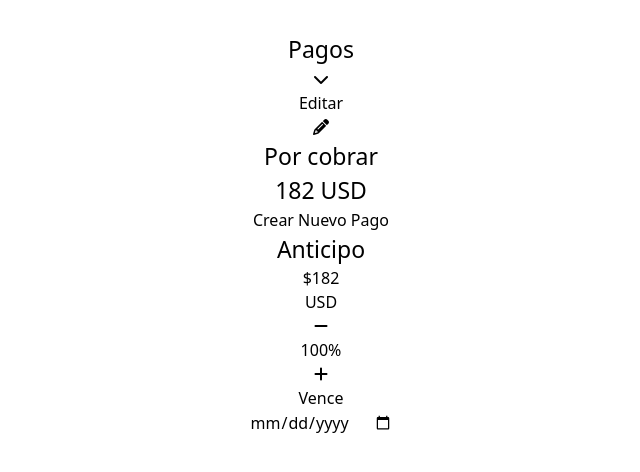
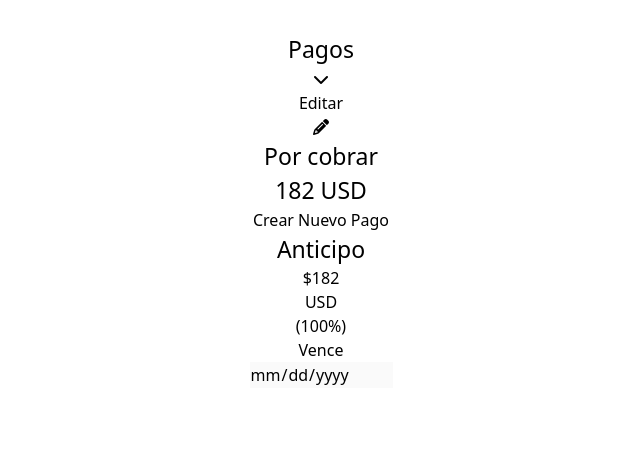
Before and after one commit to CamiloProg/iProcessTest, a React (Vite) app: page / in a window 1280 px wide. Shown: the top 472 px of the page, without its empty margins (319-959 px from the left). Built offline with nearby package versions, Linux system fonts and the light colour scheme.

Commit message:
EditButton working

```diff
--- a/src/App.jsx
+++ b/src/App.jsx
@@ -1,13 +1,14 @@
 import "./App.css";
 import NavBar from "./components/Navbar/NavBar";
 import Pagos from "./components/Pagos/Pagos";
+import { EditProvider } from "./context/EditContext";
 
 function App() {
   return (
-    <>
+    <EditProvider>
       <NavBar />
       <Pagos total={182} />
-    </>
+    </EditProvider>
   );
 }
 
--- a/src/components/Navbar/EditButton.jsx
+++ b/src/components/Navbar/EditButton.jsx
@@ -1,10 +1,20 @@
-import React from "react";
+import React, { useContext } from "react";
+import { EditContext } from "../../context/EditContext"; // Asegúrate de importar EditContext correctamente
 
-export default function EditButton() {
+const EditButton = () => {
+  const { editable, toggleEditable } = useContext(EditContext);
+
   return (
-    <div className='flex items-center cursor-pointer gap-1 font-semibold text-[#FF7A66]'>
-      <h3>Editar</h3>
-      <i className='fa-solid fa-pencil'></i>
+    <div
+      className={`flex items-center cursor-pointer gap-1 font-semibold ${
+        editable ? "text-green-500" : "text-[#FF7A66]"
+      }`}
+      onClick={toggleEditable}
+    >
+      <h3>{editable ? "Guardar" : "Editar"}</h3>
+      <i className={`fa-solid ${editable ? "fa-save" : "fa-pencil"}`}></i>
     </div>
   );
-}
+};
+
+export default EditButton;
--- a/src/components/Pagos/Pagos.jsx
+++ b/src/components/Pagos/Pagos.jsx
@@ -1,11 +1,10 @@
-import React, { useState } from "react";
+// components/Pagos.js
+import React, { useState, useContext } from "react";
 import PayCard from "./PayCard";
-
-// Constantes
-const MONEDA = "USD";
-const PRECISION = 1;
+import { EditContext } from "../../context/EditContext";
 
 const Pagos = ({ total }) => {
+  const { editable, toggleEditable } = useContext(EditContext);
   const [pagos, setPagos] = useState([
     {
       id: 1,
@@ -35,10 +34,7 @@ const Pagos = ({ total }) => {
 
     const nuevosPagos = [...pagos];
 
-    // Calcular el porcentaje a restar de cada pago existente
     const porcentajeRestar = nuevoPorcentaje / pagos.length;
-
-    // Reducir el porcentaje de todos los pagos existentes
     nuevosPagos.forEach((pago) => {
       pago.porcentaje = Math.max(
         0,
@@ -47,7 +43,6 @@ const Pagos = ({ total }) => {
       pago.monto = (total * pago.porcentaje) / 100;
     });
 
-    // Insertar el nuevo pago
     nuevosPagos.push(nuevoPago);
 
     setPagos(nuevosPagos);
@@ -77,7 +72,6 @@ const Pagos = ({ total }) => {
     const nuevoPorcentajeActual = pagoActual.porcentaje + delta;
     const nuevoPorcentajeVecino = pagoVecino.porcentaje - delta;
 
-    // Verificar que los porcentajes no sean negativos y sean múltiplos de 5
     if (
       nuevoPorcentajeActual < 0 ||
       nuevoPorcentajeVecino < 0 ||
@@ -105,7 +99,7 @@ const Pagos = ({ total }) => {
     setPagos(nuevosPagos);
   };
 
-  const hoy = new Date().toISOString().split("T")[0]; // Obtener la fecha actual en formato YYYY-MM-DD
+  const hoy = new Date().toISOString().split("T")[0];
 
   return (
     <div className='container mx-auto p-4'>
@@ -115,6 +109,7 @@ const Pagos = ({ total }) => {
       >
         Crear Nuevo Pago
       </button>
+
       <div className='mt-4 flex overflow-x-auto'>
         {pagos.map((pago) => (
           <PayCard
@@ -130,6 +125,7 @@ const Pagos = ({ total }) => {
             handleFechaCambio={handleFechaCambio}
             marcarComoPagado={marcarComoPagado}
             hoy={hoy}
+            editable={editable}
           />
         ))}
       </div>
--- a/src/components/Pagos/PayCard.jsx
+++ b/src/components/Pagos/PayCard.jsx
@@ -12,26 +12,41 @@ const PayCard = ({
   handleFechaCambio,
   marcarComoPagado,
   hoy,
+  editable,
 }) => {
   const formatMonto = (monto) => {
     return monto % 1 === 0 ? monto.toFixed(0) : monto.toFixed(1);
   };
 
   return (
-    <div key={id} className='flex flex-col p-3  items-center '>
-      <span className='border-[3px] border-[#FC4024] w-12 h-12 rounded-full'></span>
-      <h2 className='text-xl font-bold border w-full rounded-sm mt-2'>
+    <div key={id} className='flex flex-col p-3 items-center '>
+      <span
+        className={`border-[3px]  w-12 h-12 rounded-full
+        ${!editable ? "border-none bg-[#E2E8F0]" : "border-[#FC4024]"} `}
+      ></span>
+      <h2
+        className={`text-xl font-bold w-full rounded-sm mt-2
+            ${editable ? "border" : ""}`}
+      >
         {titulo}
       </h2>
-      <div className='border w-full rounded-sm mt-2 flex justify-between px-2'>
+      <div
+        className={` w-full rounded-sm mt-2 flex  px-2
+      ${editable ? "border justify-between " : "gap-1"}`}
+      >
         <h3 className='text-[#0F172A] font-semibold'>${formatMonto(monto)} </h3>
-        <h3 className=' text-[#94A3B8] font-semibold'>USD</h3>
+        <h3 className={` font-semibold ${editable ? "text-[#94A3B8]" : ""}`}>
+          USD
+        </h3>
+        {!editable ? <p>({porcentaje.toFixed(0)}%)</p> : ""}
       </div>
 
+      {editable ? (
         <div className='flex items-center justify-center mt-2 gap-3 w-full'>
           <button
             onClick={() => ajustarPorcentaje(id, -5)}
-          className=' w-7 h-7 text-[#FF7A66] border border-[#FF7A66] rounded-full'
+            className='w-7 h-7 text-[#FF7A66] border border-[#FF7A66] rounded-full'
+            disabled={!editable}
           >
             <i className='fa-solid fa-minus'></i>
           </button>
@@ -39,26 +54,24 @@ const PayCard = ({
           <button
             onClick={() => ajustarPorcentaje(id, 5)}
             className='w-7 h-7 text-[#FF7A66] border border-[#FF7A66] rounded-full'
+            disabled={!editable}
           >
             <i className='fa-solid fa-plus '></i>
           </button>
         </div>
-      <p className='self-start mt-3  font-normal text-[#94A3B8]'>Vence</p>
+      ) : (
+        <></>
+      )}
+
+      <p className='self-start mt-3 font-normal text-[#94A3B8]'>Vence</p>
       <input
         type='date'
         value={fecha}
         onChange={(e) => handleFechaCambio(id, e.target.value)}
         min={hoy}
         className=''
-        disabled={estado === "pagado"}
+        disabled={!editable || estado === "pagado"}
       />
-      {/* <button
-        onClick={() => marcarComoPagado(id)}
-        className='mt-2 p-1 bg-green-500 text-white rounded'
-        disabled={estado === "pagado"}
-      >
-        Marcar como Pagado
-      </button> */}
     </div>
   );
 };
--- /dev/null
+++ b/src/context/EditContext.jsx
@@ -0,0 +1,19 @@
+import React, { createContext, useState } from "react";
+
+const EditContext = createContext();
+
+const EditProvider = ({ children }) => {
+  const [editable, setEditable] = useState(false);
+
+  const toggleEditable = () => {
+    setEditable(!editable);
+  };
+
+  return (
+    <EditContext.Provider value={{ editable, toggleEditable }}>
+      {children}
+    </EditContext.Provider>
+  );
+};
+
+export { EditContext, EditProvider };
```
Lines whose indentation alone changed are shown as unchanged.
